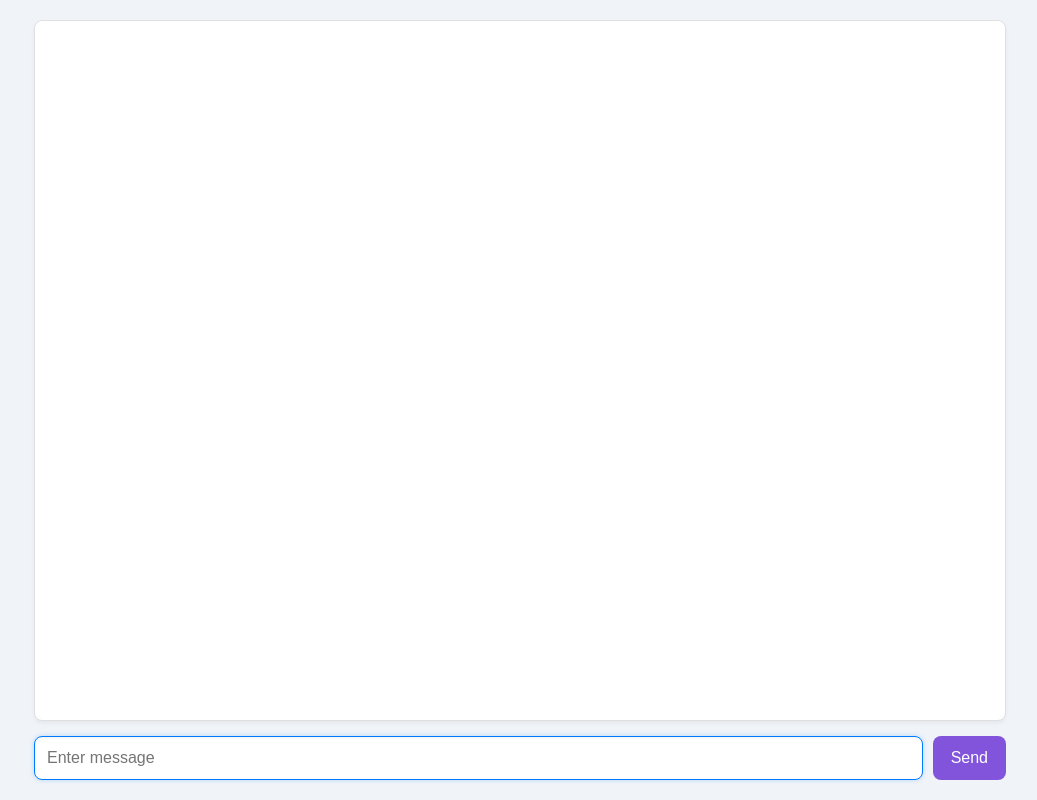
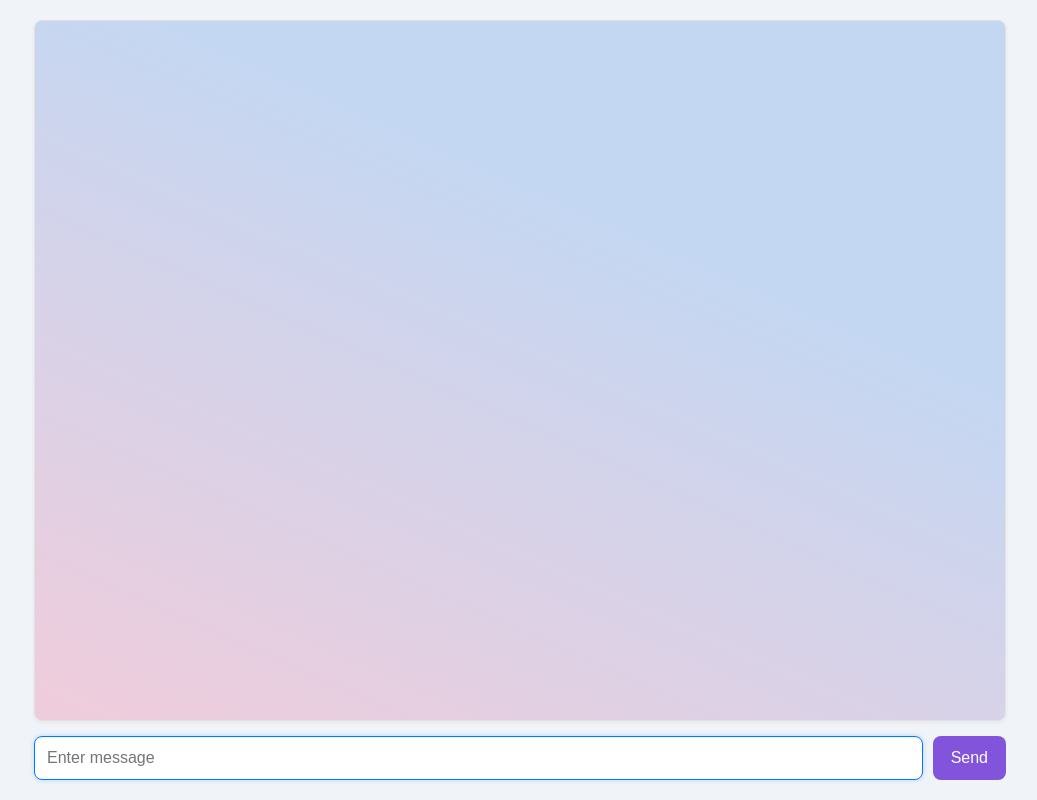
Before and after one commit to siefimov/chat-app, a React (Vite) app: page / in a window 1280 px wide. Shown: the whole page, without its empty margins (120-1157 px from the left). Built offline with nearby package versions, Linux system fonts and the light colour scheme.

Commit message:
chat-8: * minor style updates

```diff
--- a/src/App.css
+++ b/src/App.css
@@ -26,8 +26,12 @@ body {
   border: 1px solid #e0e0e0;
   margin-bottom: 15px;
   border-radius: 8px;
-  background-color: #fff;
   box-shadow: 0 2px 4px rgba(0, 0, 0, 0.05);
+  background: linear-gradient(
+    24deg,
+    rgba(240, 204, 219, 1) 0%,
+    rgba(196, 215, 242, 1) 67%
+  );
 }
 
 .message {
@@ -43,11 +47,13 @@ body {
 
 .message.user {
   background-color: #dfd5f4;
+  border: 1px solid #8154db;
   color: #1c1c1c;
 }
 
 .message.bot {
   background-color: #f1efef;
+  border: 1px solid #ccc;
   align-self: flex-start;
   color: #1c1c1c;
   flex-direction: row;
```
